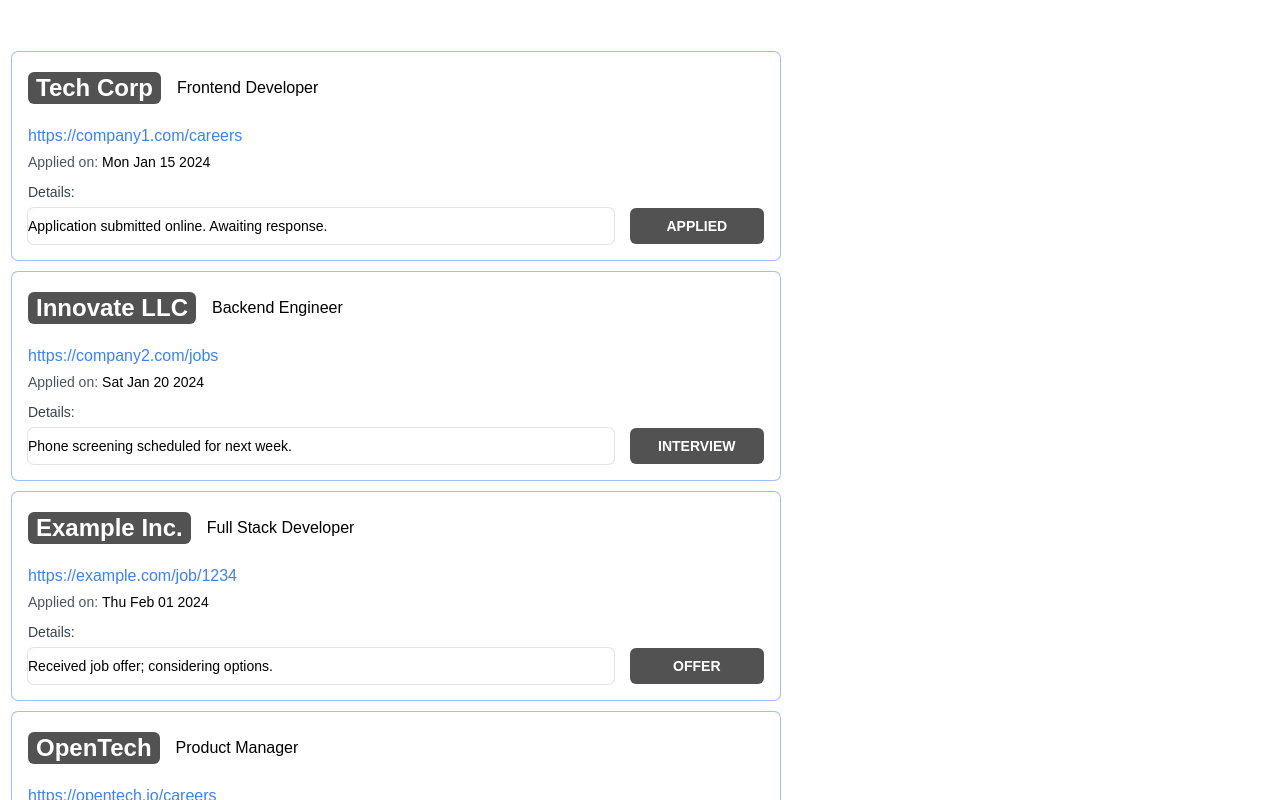
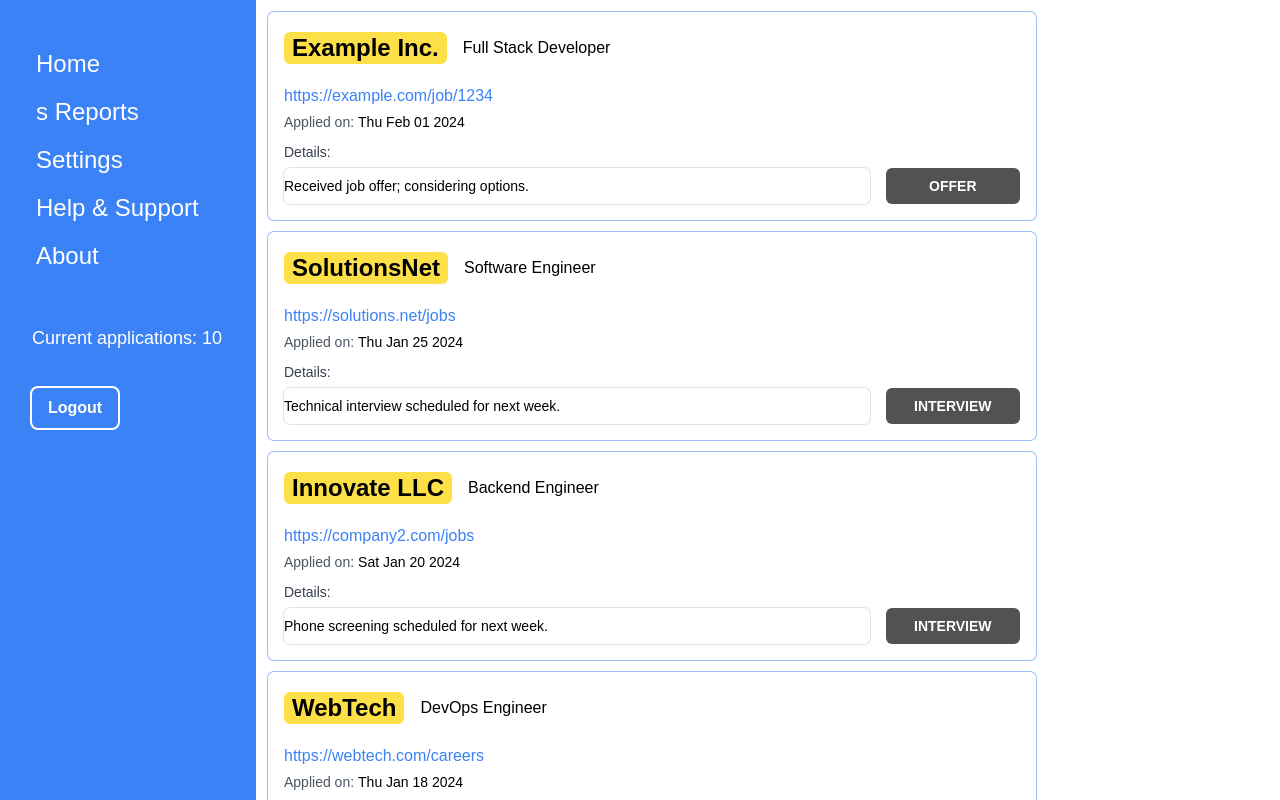
Before and after one commit to cswebdev/nextJS-application-tracker, a Next.js app: page / in a window 1280 px wide. Shown: the top 800 px of the page. Built offline with nearby package versions, Linux system fonts and the light colour scheme.

Commit message:
updating package.json installed prettier tailwindcss plugin

```diff
--- a/src/app/components/ApplicationTracker/ApplicationItem.tsx
+++ b/src/app/components/ApplicationTracker/ApplicationItem.tsx
@@ -11,7 +11,7 @@ export default function ApplicationItem({ application }: ApplicationItemProps) {
          {/* Header Section */}
          <div className="flex items-center justify-between mb-4">
             <div className="flex items-center rounded-md py-1">
-               <h3 className="font-bold mr-4 text-2xl bg-neutral-600 text-white px-2 rounded-md">
+               <h3 className="font-bold mr-4 text-2xl bg-yellow-300 text-black px-2 rounded-md">
                   {application.company}
                </h3>
                <div>{application.position}</div>
--- a/src/app/components/ApplicationTracker/ApplicationList.tsx
+++ b/src/app/components/ApplicationTracker/ApplicationList.tsx
@@ -8,10 +8,14 @@ interface ApplicationListProps {
 export default function ApplicationList({
    applications,
 }: ApplicationListProps) {
+   const sortedApplications = [...applications].sort(
+      (a, b) => new Date(b.date).getTime() - new Date(a.date).getTime()
+   );
+
    return (
       <>
          <div className="pb-10">
-            {applications.map((application) => (
+            {sortedApplications.map((application) => (
                <ApplicationItem
                   key={application.id}
                   application={application}
--- a/src/app/components/sidebar.tsx
+++ b/src/app/components/sidebar.tsx
@@ -1,21 +1,39 @@
-// "use client";
+"use client";
 
-// import Link from "next/link";
+import { dummyData } from "@/data/dummyData";
+import Link from "next/link";
 // import { useState } from "react";
 
-// export const Sidebar = () => {
-//    const [isOpen, setIsOpen] = useState(false);
-
-//    return (
-//       <div className="bg-slate-500 h-full w-1/6">
-//          <div className="text-white flex flex-col">
-//             <Link href="/" className="">
-//                Home
-//             </Link>
-//             <Link href="/" className="">
-//                Reports
-//             </Link>
-//          </div>
-//       </div>
-//    );
-// };
+export const Sidebar = () => {
+   return (
+      <div className="h-full w-full bg-blue-500">
+         <div className="ml-8 flex h-full flex-col text-white">
+            <div className="my-10 flex h-full flex-col align-middle">
+               <Link href="/" className="my-2 pl-1 text-2xl">
+                  Home
+               </Link>
+               <Link href="/reports" className="my-2 pl-1 text-2xl">
+                  s Reports
+               </Link>
+               <Link href="/account_settings" className="my-2 pl-1 text-2xl">
+                  Settings
+               </Link>
+               <Link href="/help_support" className="my-2 pl-1 text-2xl">
+                  Help & Support
+               </Link>
+               <Link href="/about" className="my-2 pl-1 text-2xl">
+                  About
+               </Link>
+               <div className="my-10">
+                  <div className="my-1 flex text-lg">
+                     Current applications: {dummyData.length}
+                  </div>
+                  <button className="mt-8 rounded-md px-4 py-2 font-bold ring-2 ring-white">
+                     Logout
+                  </button>
+               </div>
+            </div>
+         </div>
+      </div>
+   );
+};
--- a/src/app/layout.tsx
+++ b/src/app/layout.tsx
@@ -3,7 +3,7 @@ import localFont from "next/font/local";
 import "./globals.css";
 import { dummyData } from "@/data/dummyData";
 import ApplicationList from "./components/ApplicationTracker/ApplicationList";
-// import { Sidebar } from "./components/sidebar";
+import { Sidebar } from "./components/sidebar";
 
 const geistSans = localFont({
    src: "./fonts/GeistVF.woff",
@@ -29,11 +29,20 @@ export default function RootLayout({
    return (
       <html lang="en">
          <body
-            className={`${geistSans.variable} ${geistMono.variable} antialiased`}
+            className={`${geistSans.variable} ${geistMono.variable} antialiased h-screen overflow-hidden`}
          >
-            <section className="h-screen py-10">
-               {/* <Sidebar /> */}
-               <ApplicationList applications={dummyData} />
+            <section className="grid grid-cols-5 h-full max-h-screen">
+               {/* Sidebar */}
+               <div className="flex justify-start bg-slate-200 col-span-1 h-full">
+                  <Sidebar />
+               </div>
+
+               {/* Application List */}
+               <div className="col-span-4 max-h-screen overflow-hidden">
+                  <div className="h-full overflow-y-auto">
+                     <ApplicationList applications={dummyData} />
+                  </div>
+               </div>
             </section>
             {children}
          </body>
```
Also changed, not shown: package.json (+7 -5 lines), 2 other files (tests, documents, lock files or other folders).
